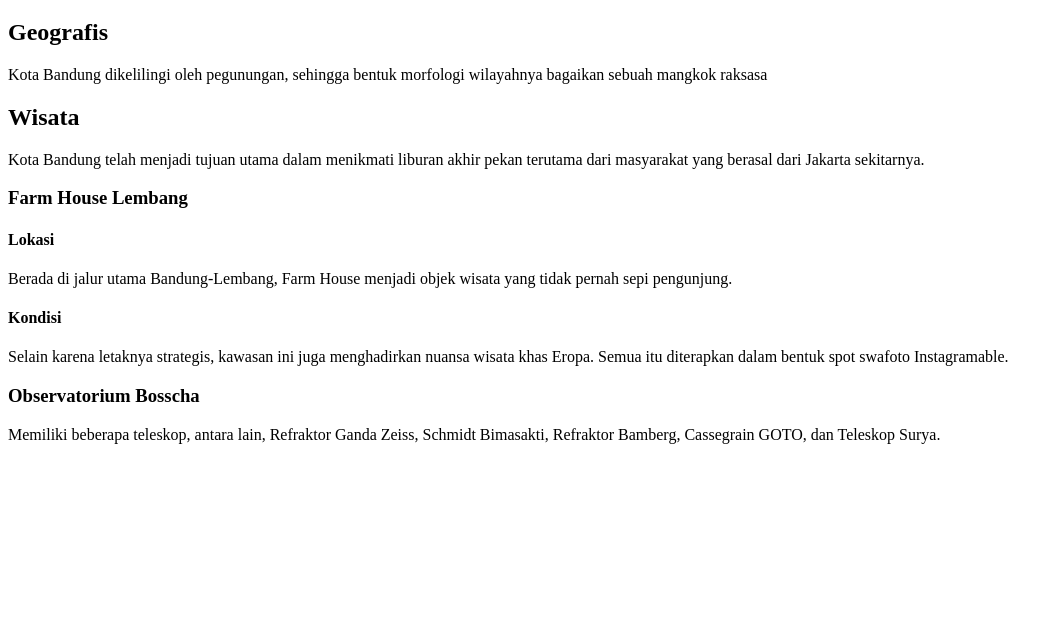
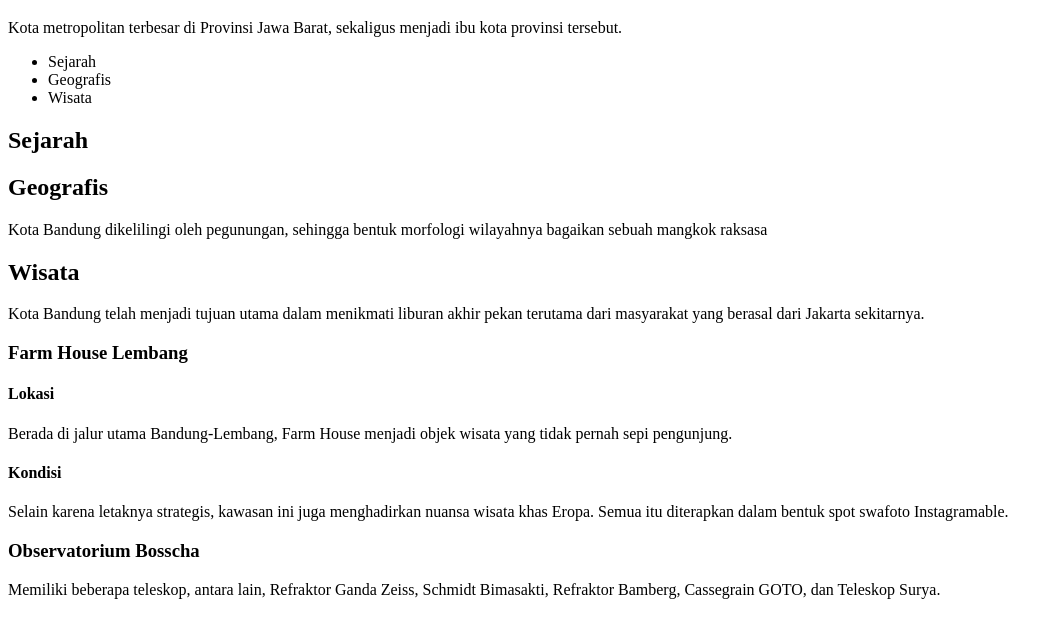
Before and after one commit to annisaeat/WebDasar, a plain HTML site: page index.html in a window 1280 px wide. Shown: the part 61-698 px from the top of the page, without its empty margins (0-1063 px from the left). Drawn offline with Linux system fonts and the light colour scheme.

Commit message:
menambahkan elemen unordered list berikut di bawah dari elemen paragraf pertama pada berkas HTML

```diff
--- a/index.html
+++ b/index.html
@@ -5,9 +5,14 @@
 </head>
 
 <body>
-
     <h1>Bandung</h1>
-
+    <p>Kota metropolitan terbesar di Provinsi Jawa Barat, sekaligus menjadi ibu kota provinsi tersebut.</p>
+    <ul>
+        <li>Sejarah</li>
+        <li>Geografis</li>
+        <li>Wisata</li>
+    </ul>
+    <h2>Sejarah</h2>
     <h2>Geografis</h2>
     <p>Kota Bandung dikelilingi oleh pegunungan, sehingga bentuk morfologi wilayahnya bagaikan sebuah mangkok raksasa
     </p>
```
